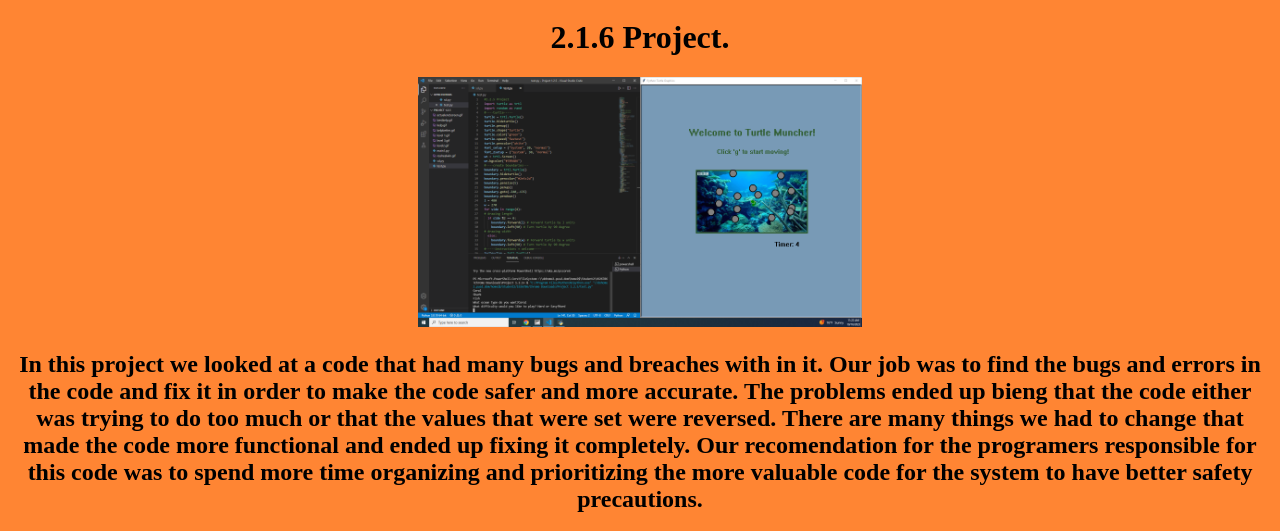
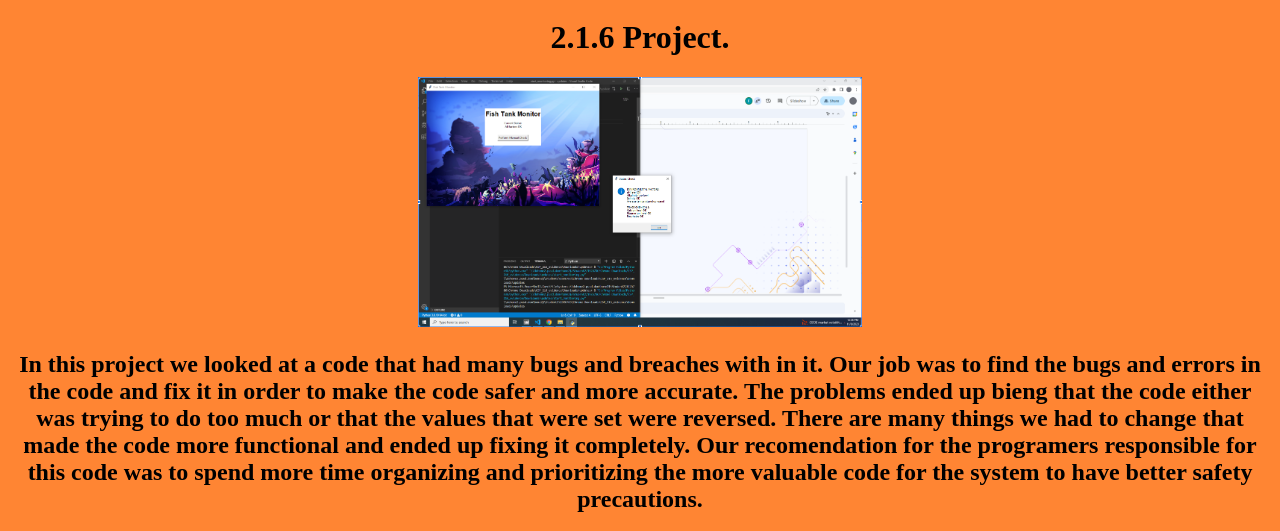
Before and after one commit to Sam5ash/CSP-2023, a plain HTML site: page portfolio.html in a window 1280 px wide. Shown: the part 1566-2097 px from the top of the page. Drawn offline with Linux system fonts and the light colour scheme.

Commit message:
Update portfolio.html

```diff
--- a/portfolio.html
+++ b/portfolio.html
@@ -24,7 +24,7 @@
 	    <br>
 	<h2>This is my game for the scratch project. It is a two player game in which the two players fight eachother. The two caharacter, ice and fire, have animations in al directions that they move on the screen and can shoot fire balls and ice shards at eachother. You have 60 seconds and  five lives for each player. The name of the game is to get the other player to die first before the time runs out. Good Luck!</h2>
      <h1>   2.1.6 Project.</h1>
-	     <img src="Screenshot (1).png" height="250">
+	     <img src="2.1.6.PNG" height="250">
 	    <br>
 	<h2>In this project we looked at a code that had many bugs and breaches with in it. Our job was to find the bugs and errors in the code and fix it in order to make the code safer and more accurate. The problems ended up bieng that the code either was trying to do too much or that the values that were set were reversed. There are many things we had to change that made the code more functional and ended up fixing it completely. Our recomendation for the programers responsible for this code was to spend more time organizing and prioritizing the more valuable code for the system to have better safety precautions.</h2>
     <h1>   Interactive Fiction Rags to Riches.</h1>
```
